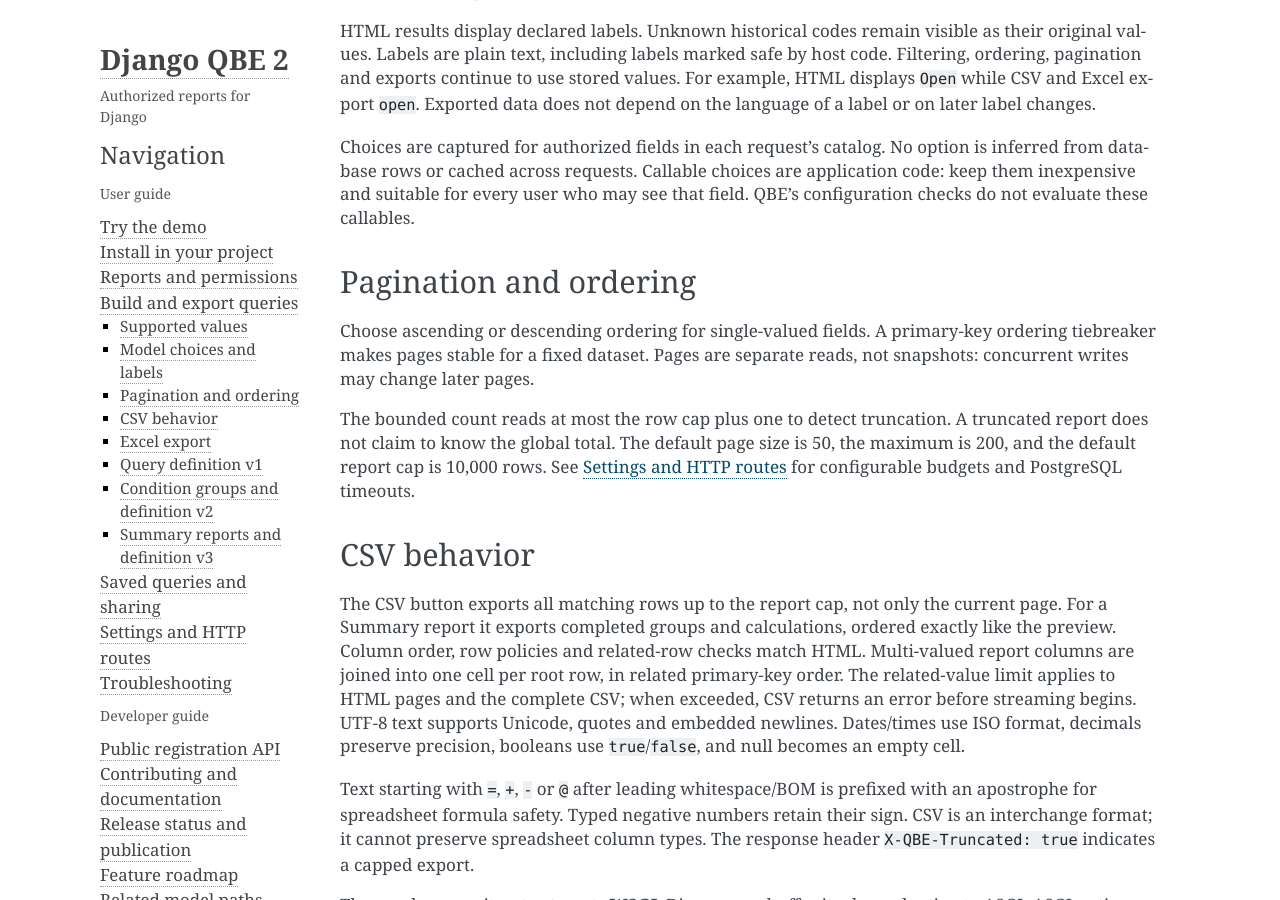
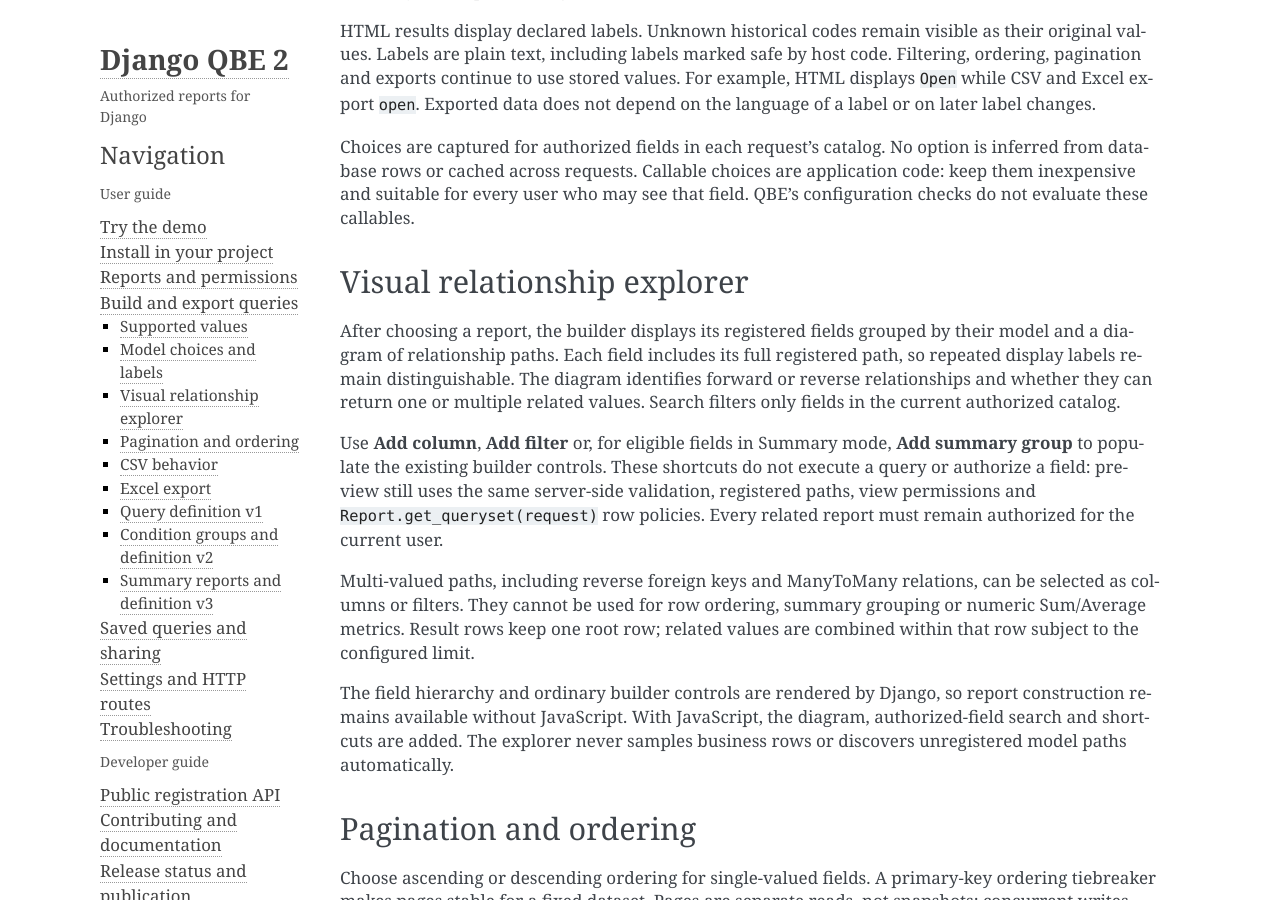
Before and after one commit to CARocha/django-qbe2, a Sphinx documentation site: the page built from docs/source/querying.rst, in a window 1280 px wide and 900 px high, scrolled down 1277 px. Built offline with Sphinx 7.4.7, drawn with Linux system fonts in a browser that asks for light colours.

Commit message:
docs: describe the visual report explorer

```diff
--- a/docs/source/querying.rst
+++ b/docs/source/querying.rst
@@ -77,6 +77,33 @@
 is inferred from database rows or cached across requests. Callable choices are
 application code: keep them inexpensive and suitable for every user who may
 see that field. QBE's configuration checks do not evaluate these callables.
+
+Visual relationship explorer
+-----------------------------
+
+After choosing a report, the builder displays its registered fields grouped by
+their model and a diagram of relationship paths. Each field includes its full
+registered path, so repeated display labels remain distinguishable. The diagram
+identifies forward or reverse relationships and whether they can return one or
+multiple related values. Search filters only fields in the current authorized
+catalog.
+
+Use **Add column**, **Add filter** or, for eligible fields in Summary mode,
+**Add summary group** to populate the existing builder controls. These shortcuts
+do not execute a query or authorize a field: preview still uses the same
+server-side validation, registered paths, view permissions and
+``Report.get_queryset(request)`` row policies. Every related report must remain
+authorized for the current user.
+
+Multi-valued paths, including reverse foreign keys and ManyToMany relations, can
+be selected as columns or filters. They cannot be used for row ordering,
+summary grouping or numeric Sum/Average metrics. Result rows keep one root row;
+related values are combined within that row subject to the configured limit.
+
+The field hierarchy and ordinary builder controls are rendered by Django, so
+report construction remains available without JavaScript. With JavaScript, the
+diagram, authorized-field search and shortcuts are added. The explorer never
+samples business rows or discovers unregistered model paths automatically.
 
 Pagination and ordering
 -----------------------
--- a/docs/source/roadmap.rst
+++ b/docs/source/roadmap.rst
@@ -26,12 +26,14 @@
   output (see :doc:`relationship-design`).
 - Optional typed Excel exports for authorized row and summary reports; CSV remains
   the default dependency-free format.
+- Authorized visual field and relationship explorer with builder shortcuts,
+  a server-rendered fallback and no automatic model discovery.
 
 Next scoped increments
 ----------------------
 
-#. **Visual exploration:** a diagram derived only from the authorized catalog,
-   useful alongside the form rather than necessary to execute a report.
+#. **Summary bar charts:** a one-dimensional bar chart for one selected summary
+   metric, alongside the existing tabular results and without extra data reads.
 
 Each increment gets a scoped design, its own feature branch, regression tests,
 public documentation and a compatibility check before integration. This order
```
